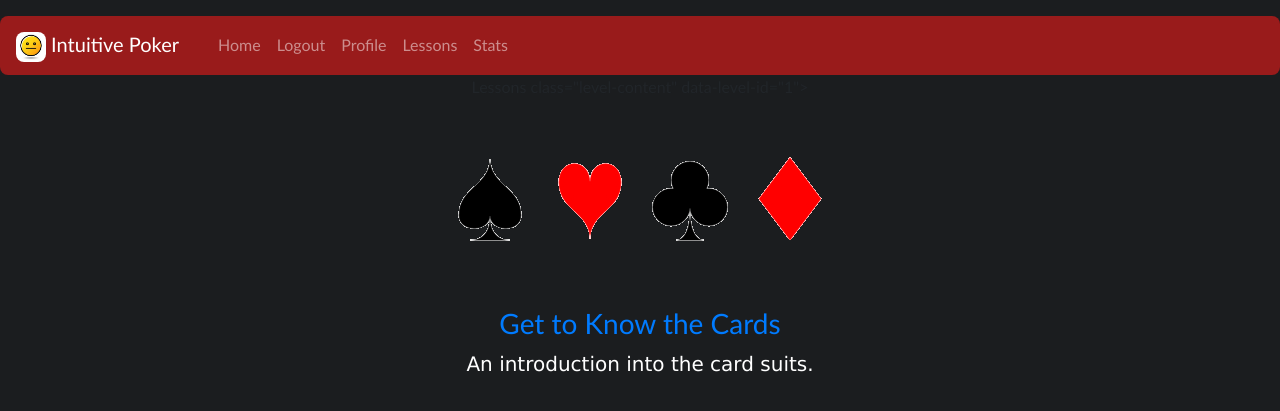
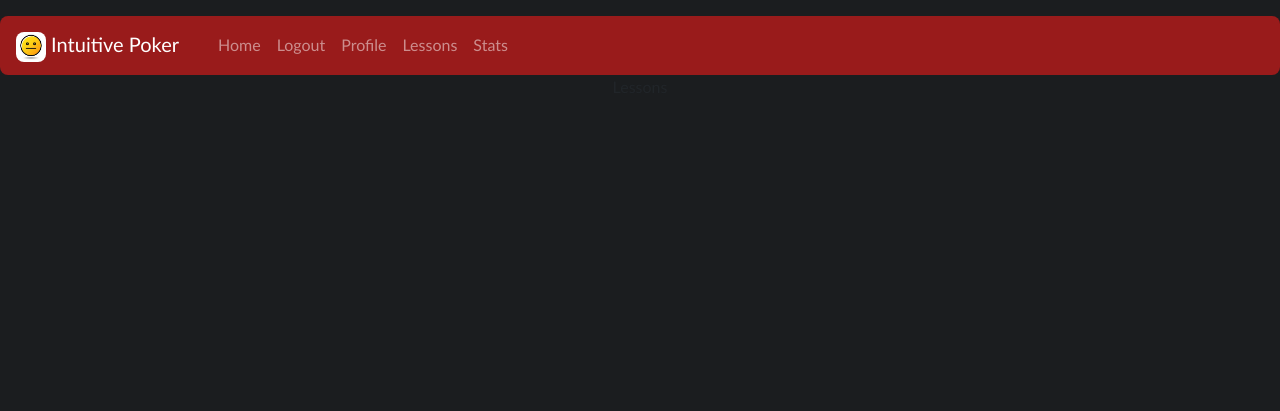
Before and after one commit to JakeL1001/pokertutorial, a Flask app: page /lessons in a window 1280 px wide. Shown: the top 411 px of the page. Run offline with Flask 2, Linux system fonts and the light colour scheme; the visitor is signed in with stand-in values (Sample User, id 1); data comes from the database, SQL or seed files in the repository; both versions use the stored data as it was after the commit; some libraries are stand-ins or nearby versions.

Commit message:
Coming Back from lunch 10/05
very minor changes

```diff
--- a/pokerapp/routes.py
+++ b/pokerapp/routes.py
@@ -68,6 +68,6 @@ def user(username):
 @pokerpack.route("/lessons", methods=["GET", "POST"])
 def lessons():
     if current_user.is_authenticated:
-        return render_template("lessonshome.html")
+        return render_template("/Lessons/lessonshome.html")
     else:
         return render_template("Lesson1Blocked.html") #change routing
--- a/pokerapp/templates/Lesson1.html
+++ b/pokerapp/templates/Lesson1.html
@@ -2,7 +2,7 @@
 <link rel="stylesheet" type="text/css" href="{{ url_for('static',filename='styles/quiz.css') }}"> {% endblock %} {% block title %}Quiz{% endblock %} {% block content %}
 
 <div class="content">
-    <h1>PASSWROD ACCEPTED</h1>
+    <h1>PASSWORD ACCEPTED</h1>
 
 </div>
 {% endblock %}
--- a/pokerapp/templates/Lessons/lessonshome.html
+++ b/pokerapp/templates/Lessons/lessonshome.html
@@ -1,30 +1,4 @@
 {% extends "base.html" %}{%block content%} {% block style %} {%endblock%}
 {%block title%} Lessons {%endblock%}
 
-
-
-     class="level-content"
-     data-level-id="1">
-     <div class="course-component">
-        <a
-          href="lesson1.html"
-          class="v5-section-shadow-hover v5-section-content course-item "
-          data-level-id="1"
-          data-progress="0">
-          <div class="course-image">
-            <img
-                        class="course-image-thumbnail"
-                src="../1063_4suits.png"
-                      alt="Spades, Hearts, Clubs and Diamonds">
-
-                </div>
-
-          <div class="course-content">
-            <div class="course-main-info">
-              <h3 class="course-title">Get to Know the Cards</h3>
-
-              <p class="course-desc">An introduction into the card suits.</p>
-            </div>
-        </div>
-
 {%endblock%}
--- a/pokerapp/templates/assess.html
+++ b/pokerapp/templates/assess.html
@@ -1,4 +1,5 @@
 {% extends "base.html" %} {% block style %}
+{%block title%} Assessments {%endblock%}
 <script src="https://code.jquery.com/jquery-3.2.1.slim.min.js" integrity="sha384-KJ3o2DKtIkvYIK3UENzmM7KCkRr/rE9/Qpg6aAZGJwFDMVNA/GpGFF93hXpG5KkN" crossorigin="anonymous"></script>
 <script src="https://cdnjs.cloudflare.com/ajax/libs/popper.js/1.12.9/umd/popper.min.js" integrity="sha384-ApNbgh9B+Y1QKtv3Rn7W3mgPxhU9K/ScQsAP7hUibX39j7fakFPskvXusvfa0b4Q" crossorigin="anonymous"></script>
 <script src="https://maxcdn.bootstrapcdn.com/bootstrap/4.0.0/js/bootstrap.min.js" integrity="sha384-JZR6Spejh4U02d8jOt6vLEHfe/JQGiRRSQQxSfFWpi1MquVdAyjUar5+76PVCmYl" crossorigin="anonymous"></script>
--- a/pokerapp/templates/stats.html
+++ b/pokerapp/templates/stats.html
@@ -1,4 +1,5 @@
 {% extends "base.html" %} {% block style %}
+{%block title%} Stats {%endblock%}
 <script src="https://code.jquery.com/jquery-3.2.1.slim.min.js" integrity="sha384-KJ3o2DKtIkvYIK3UENzmM7KCkRr/rE9/Qpg6aAZGJwFDMVNA/GpGFF93hXpG5KkN" crossorigin="anonymous"></script>
 <script src="https://cdnjs.cloudflare.com/ajax/libs/popper.js/1.12.9/umd/popper.min.js" integrity="sha384-ApNbgh9B+Y1QKtv3Rn7W3mgPxhU9K/ScQsAP7hUibX39j7fakFPskvXusvfa0b4Q" crossorigin="anonymous"></script>
 <script src="https://maxcdn.bootstrapcdn.com/bootstrap/4.0.0/js/bootstrap.min.js" integrity="sha384-JZR6Spejh4U02d8jOt6vLEHfe/JQGiRRSQQxSfFWpi1MquVdAyjUar5+76PVCmYl" crossorigin="anonymous"></script>
--- a/pokerapp/templates/user.html
+++ b/pokerapp/templates/user.html
@@ -1,4 +1,5 @@
 {% extends "base.html" %} {% block content %}
+{%block title%} Profile {%endblock%}
 <h1>User: {{ user.username }}</h1>
 <hr> {% for post in posts %}
 <p>
```
Also changed, not shown: pokerapp/templates/feedback.html (deleted, +0 -56 lines), pokerapp/templates/Lessons/lesson3.html (added), pokerdb.db.
